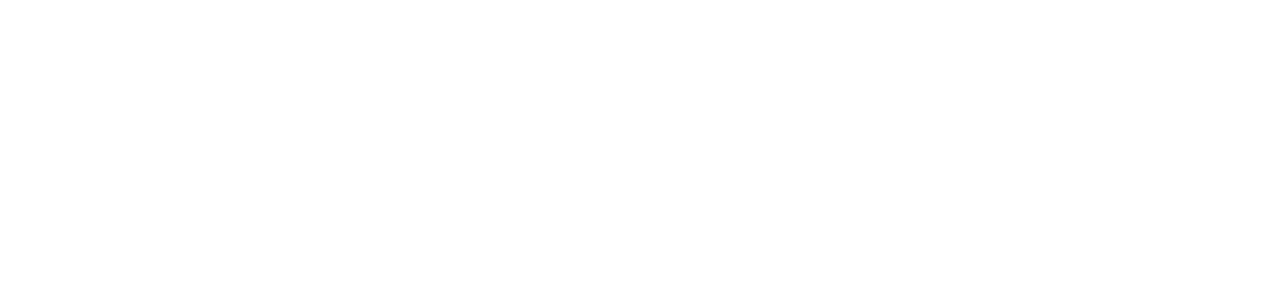
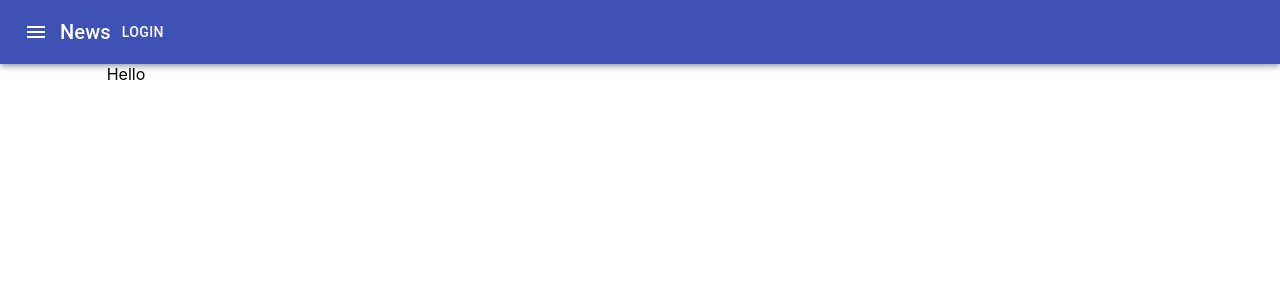
Before and after one commit to Tafda/trackmatic-trello, a React (Create React App) app: page / in a window 1280 px wide. Shown: the top 300 px of the page. Built offline with nearby package versions, Linux system fonts and the light colour scheme.

Commit message:
Started Home page and nav bar

```diff
--- a/package.json
+++ b/package.json
@@ -4,12 +4,15 @@
   "private": true,
   "dependencies": {
     "@material-ui/core": "^4.2.0",
+    "@material-ui/icons": "^4.2.1",
     "prop-types": "^15.7.2",
     "react": "^16.8.6",
     "react-dom": "^16.8.6",
     "react-redux": "^7.1.0",
     "react-router-dom": "^5.0.1",
-    "react-scripts": "3.0.1"
+    "react-scripts": "3.0.1",
+    "redux": "^4.0.4",
+    "redux-thunk": "^2.3.0"
   },
   "scripts": {
     "start": "react-scripts start",
--- a/src/Components/App/App.jsx
+++ b/src/Components/App/App.jsx
@@ -1,10 +1,15 @@
 import React, { Component } from 'react';
 import Routes from '../../Shared/Routes';
+import NavBar from '../NavBar/NavBar.jsx';
 
 class App extends Component {
   render() {
     return (
-      <Routes  />
+      <div>
+        <NavBar/>
+        <Routes  />
+      </div>
+
     );
   }
 }
--- /dev/null
+++ b/src/Components/Home/Home.jsx
@@ -0,0 +1,31 @@
+import React, { Component } from 'react';
+import { Grid } from '@material-ui/core';
+
+class Home extends Component {
+
+
+    render() {
+        return (
+            <Grid
+                container
+                direction="column"
+                alignItems="center">
+                <Grid
+                    container
+                    item
+                    xs="10"
+                    justify="flex-start">
+                    Hello
+                </Grid>
+                <Grid
+                    container
+                    item
+                    xs="10"
+                    justify="flex-start">
+
+                </Grid>
+            </Grid>
+        );
+    }
+}
+export default Home;
--- /dev/null
+++ b/src/Components/NavBar/NavBar.jsx
@@ -0,0 +1,32 @@
+import React, { Component } from 'react';
+import {
+    AppBar,
+    Toolbar,
+    Typography,
+    Button,
+    IconButton
+} from '@material-ui/core';
+import MenuIcon from '@material-ui/icons/Menu';
+
+class NavBar extends Component {
+
+    render() {
+        return (
+            <div>
+                <AppBar position="static">
+                    <Toolbar>
+                        <IconButton edge="start" className={"classes.menuButton"} color="inherit" aria-label="Menu">
+                            <MenuIcon />
+                        </IconButton>
+                        <Typography variant="h6" className={"classes.title"}>
+                            News
+                        </Typography>
+                        <Button color="inherit">Login</Button>
+                    </Toolbar>
+                </AppBar>
+            </div>
+        );
+    }
+}
+
+export default NavBar;
--- a/src/Shared/Routes.jsx
+++ b/src/Shared/Routes.jsx
@@ -1,10 +1,11 @@
 import { BrowserRouter, Switch, Route, Redirect } from 'react-router-dom';
 import React from 'react';
+import Home from '../Components/Home/Home';
 const Routes = () => {
     return (
         <BrowserRouter>
             <Switch>
-                <Route />{/*TODO add actual componet and route*/}
+                <Route path="/" exact component={Home}  />
                 <Route render={ () => <Redirect to="/"/> }/>
             </Switch>
         </BrowserRouter>
```
Also changed, not shown: src/Shared/State/InitialState.js (+15 -1 lines), 1 other file (tests, documents, lock files or other folders).
